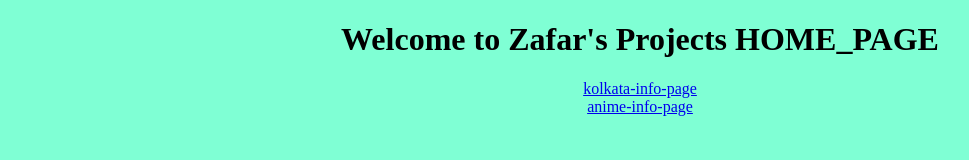
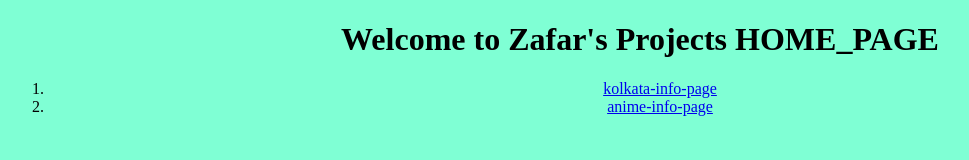
Before and after one commit to zafarD/first-web-page, a plain HTML site: page index.html in a window 1280 px wide. Shown: the whole page, without its empty margins (0-969 px from the left). Drawn offline with Linux system fonts and the light colour scheme.

Commit message:
create a list

```diff
--- a/index.html
+++ b/index.html
@@ -8,13 +8,18 @@
             <h1>Welcome to Zafar's Projects HOME_PAGE</h1>
         </header>
 
-        <a href="kolkata-info-app/index.html" title="know information about kolkata">
-            kolkata-info-page
-        </a>
-        <br>
-        <a href="anime-info-app/index.html" title="know about anime japan's most popular industry">
-            anime-info-page
-        </a>
+        <ol>
+            <li>
+                <a href="kolkata-info-app/index.html" title="know information about kolkata">
+                    kolkata-info-page
+                </a>
+            </li>
 
+            <li>
+                <a href="anime-info-app/index.html" title="know about anime japan's most popular industry">
+                    anime-info-page
+                </a>
+            </li>
+        </ol>
     </body>
 </html>
```
